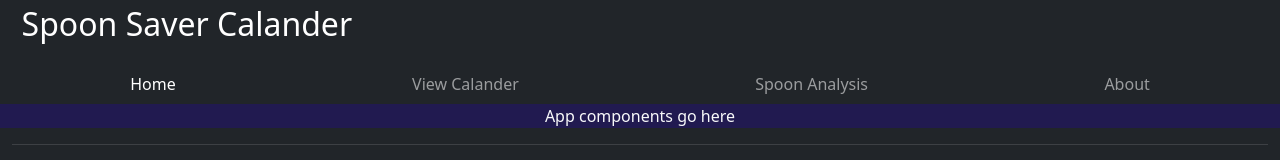
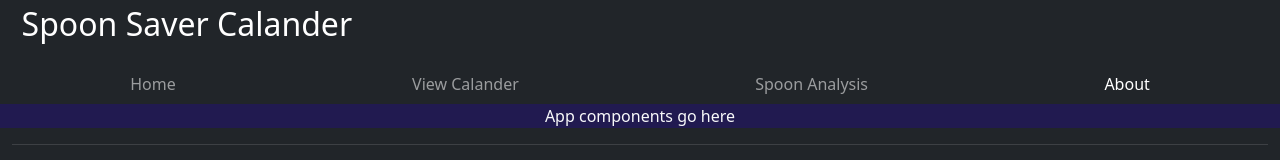
Before and after one commit to packerb2/Introvert_Calander_Startup, a React (Vite) app: page /about in a window 1280 px wide. Shown: the top 160 px of the page. Built offline with nearby package versions, Linux system fonts and the light colour scheme.

Commit message:
changed links

```diff
--- a/src/app.jsx
+++ b/src/app.jsx
@@ -16,16 +16,16 @@ export default function App() {
                     <font size="6"><a class="navbar-brand" href="#">Spoon Saver Calander</a></font>
                     <menu className="navbar-nav">
                         <li className="nav-item">
-                            <a className="nav-link active" href="login.html">Home</a>
+                            <NavLink className='nav-link' to=''>Home</NavLink>
                         </li>
                         <li className="nav-item">
-                            <a className="nav-link" href="calander.html">View Calander</a>
+                            <NavLink className='nav-link' to='calander'>View Calander</NavLink>
                         </li>
                         <li className="nav-item">
-                            <a className="nav-link" href="analysis.html">Spoon Analysis</a>
+                            <NavLink className='nav-link' to='analysis'>Spoon Analysis</NavLink>
                         </li>
                         <li className="nav-item">
-                            <a className="nav-link" href="about.html">About</a>
+                            <NavLink className='nav-link' to='about'>About</NavLink>
                         </li>
                     </menu>
                 </nav>
```
